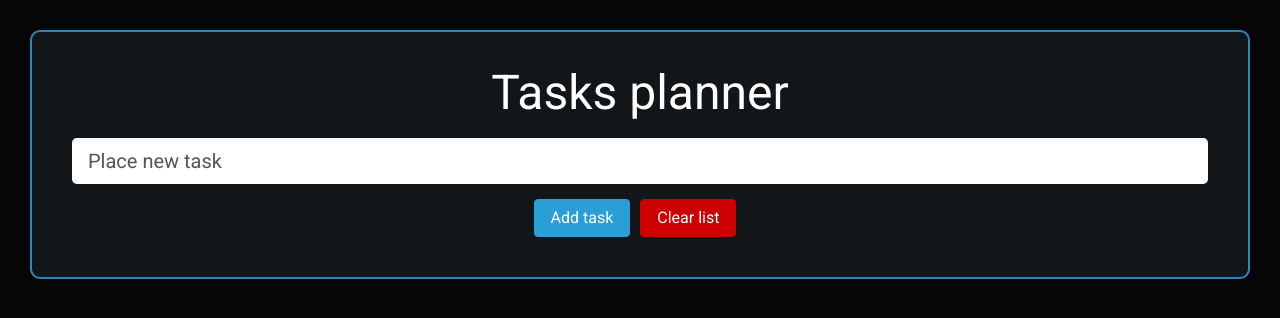
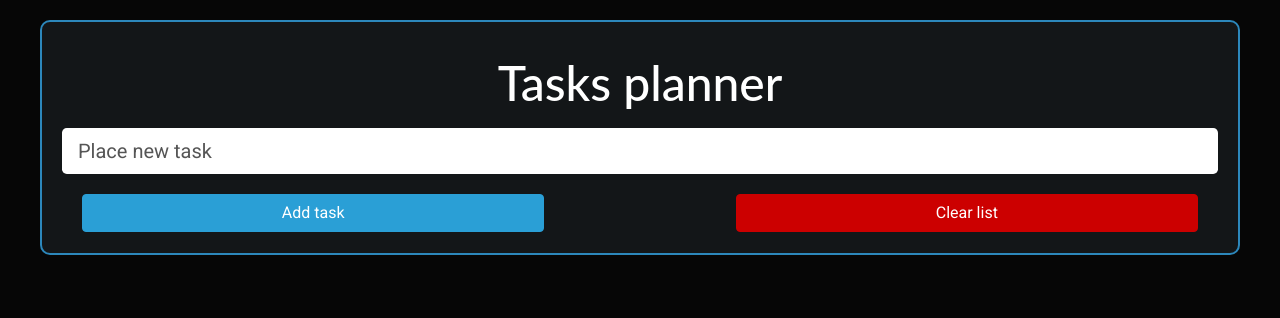
Before and after one commit to vikvanton/reacttasksman, a React (Create React App) app: page / in a window 1280 px wide. Shown: the top 318 px of the page. Built offline with nearby package versions, Linux system fonts and the light colour scheme.

Commit message:
2 files modified

```diff
--- a/components/AddTaskForm.js
+++ b/components/AddTaskForm.js
@@ -36,8 +36,10 @@ function AddTaskForm(props) {
           onChange={handleChange}
           value={task} />
       </div>
-      <button class="btn btn-primary" type="submit">Add task</button>
-      <button class="btn btn-danger" type="button" onClick={handleClear}>Clear list</button>
+      <div class="btn-container">
+        <button class="btn btn-primary btn-form" type="submit">Add task</button>
+        <button class="btn btn-danger btn-form" type="button" onClick={handleClear}>Clear list</button>
+      </div>
     </form>
     </header>
     );
--- a/src/style.css
+++ b/src/style.css
@@ -1,30 +1,37 @@
-h1, p {
+h2, p {
   font-family: Lato;
 }
 ul {
   padding: 0;
-  margin:15px 0 0 0;
+  margin: 275px 0 0 0;
 }
 li {
   list-style-type: none;
   padding: 10px;
-  margin: 30px;
+  margin: 20px 80px 20px 80px;
   background-color:rgba(61, 120, 175, 0.411);
   border-radius: 10px;
 }
 form {
-  margin: 0 40px 40px 40px;
+  margin: 0 20px 0px 20px;
 }
-button {
-  margin: 15px 10px 0 0;
+.btn-form {
+  width: 40%;
+  margin: 20px 20px 10px 20px;
 }
 .btn:focus {
     box-shadow: none;
 }
+.btn-container {
+  display: flex;
+  justify-content: space-between;
+  align-items: center;
+}
 .header {
-  top: 30px;
-  left: 30px;
-  right: 30px;
+  top: 20px;
+  left: 40px;
+  right: 40px;
+  height: 235px;
   position: fixed;
   background-color:rgba(22, 25, 27, 0.9);
   border-width: 2px;
@@ -33,9 +40,3 @@ button {
   border-radius: 10px;
   text-align: center;
 }
-main {
-  margin-top: 300px;
-}
-#root {
-  margin: 0 10% 0 10%;
-}
```
